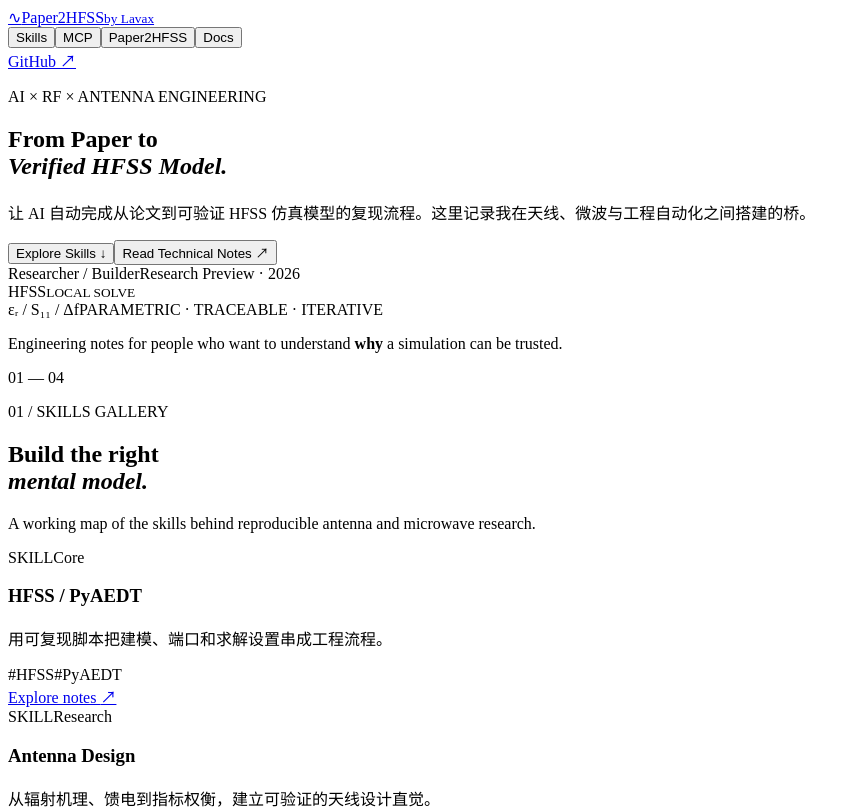
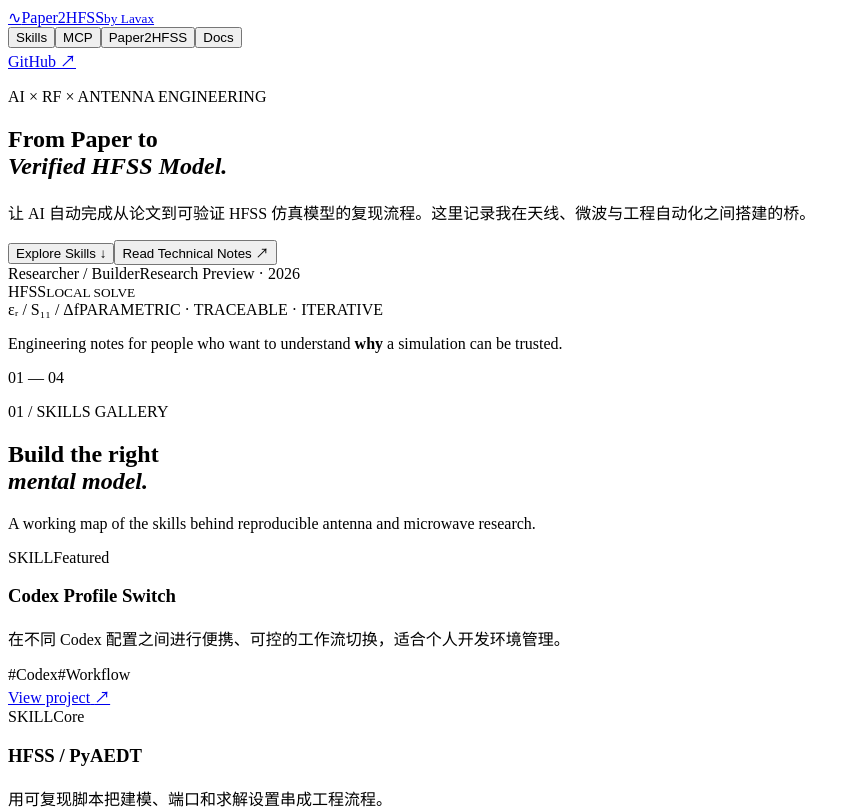
Before and after one commit to Lavaxzyh/paper2hfss, a React (Vite) app: page / in a window 1280 px wide. Shown: the top 809 px of the page, without its empty margins (0-860 px from the left). Built offline with nearby package versions, Linux system fonts and the light colour scheme; the HTML template or start-up script is replaced by a standard one.

Commit message:
Refine hero spacing and feature Codex skill

```diff
--- a/src/App.tsx
+++ b/src/App.tsx
@@ -42,6 +42,7 @@
 const articles = Object.entries(articleFiles).map(([path, raw]) => parseArticle(raw, path)).sort((a, b) => b.date.localeCompare(a.date))
 
 const skills = [
+  ['Codex Profile Switch', '在不同 Codex 配置之间进行便携、可控的工作流切换，适合个人开发环境管理。', 'Featured', ['Codex', 'Workflow']],
   ['HFSS / PyAEDT', '用可复现脚本把建模、端口和求解设置串成工程流程。', 'Core', ['HFSS', 'PyAEDT']],
   ['Antenna Design', '从辐射机理、馈电到指标权衡，建立可验证的天线设计直觉。', 'Research', ['Antenna', 'EM']],
   ['Microwave Engineering', '传输线、滤波器、S 参数与高频系统的结构化知识地图。', 'Foundation', ['RF', 'Microwave']],
@@ -140,7 +141,7 @@
 
         <section id="skills" className="content-section">
           <div className="section-heading"><div><p className="eyebrow">01 / SKILLS GALLERY</p><h2>Build the right<br /><em>mental model.</em></h2></div><p className="section-note">A working map of the skills behind reproducible antenna and microwave research.</p></div>
-          <div className="card-grid skills-grid">{skills.map(([name, desc, level, tags]) => <article className="skill-card" key={name}><div className="card-top"><span className="index-label">SKILL</span><span className="status-pill">{level}</span></div><h3>{name}</h3><p>{desc}</p><div className="tag-row">{tags.map((tag) => <span key={tag}>#{tag}</span>)}</div><a href="#docs" onClick={() => scrollTo('docs')}>Explore notes <span>↗</span></a></article>)}</div>
+          <div className="card-grid skills-grid">{skills.map(([name, desc, level, tags], index) => { const featuredSkill = index === 0; return <article className="skill-card" key={name}><div className="card-top"><span className="index-label">SKILL</span><span className="status-pill">{level}</span></div><h3>{name}</h3><p>{desc}</p><div className="tag-row">{tags.map((tag) => <span key={tag}>#{tag}</span>)}</div><a href={featuredSkill ? 'https://github.com/ZYHIR18/codex-profile-switch' : '#docs'} onClick={featuredSkill ? undefined : () => scrollTo('docs')} target={featuredSkill ? '_blank' : undefined} rel={featuredSkill ? 'noreferrer' : undefined}>{featuredSkill ? 'View project' : 'Explore notes'} <span>↗</span></a></article> })}</div>
         </section>
 
         <section id="mcp" className="content-section tinted-section">
--- a/src/styles.css
+++ b/src/styles.css
@@ -21,7 +21,7 @@
 .hero { min-height: 670px; display: grid; grid-template-columns: minmax(0, 1fr) minmax(390px, .9fr); align-items: center; gap: 70px; padding-top: 80px; padding-bottom: 90px; }
 .eyebrow { margin: 0 0 22px; color: var(--accent); font: 11px 'DM Mono', monospace; letter-spacing: .16em; }
 h1, h2, h3, p { margin-top: 0; }
-h1 { font-size: clamp(52px, 7vw, 92px); letter-spacing: -.07em; line-height: .96; margin-bottom: 28px; max-width: 800px; }
+h1 { font-size: clamp(52px, 7vw, 92px); letter-spacing: -.07em; line-height: 1.06; margin-bottom: 28px; max-width: 800px; }
 h1 em, h2 em { color: var(--accent); font-style: normal; }
 .hero-lede { max-width: 580px; color: var(--soft); font-size: 17px; line-height: 1.85; }
 .hero-actions { display: flex; gap: 20px; align-items: center; margin-top: 40px; }
```
